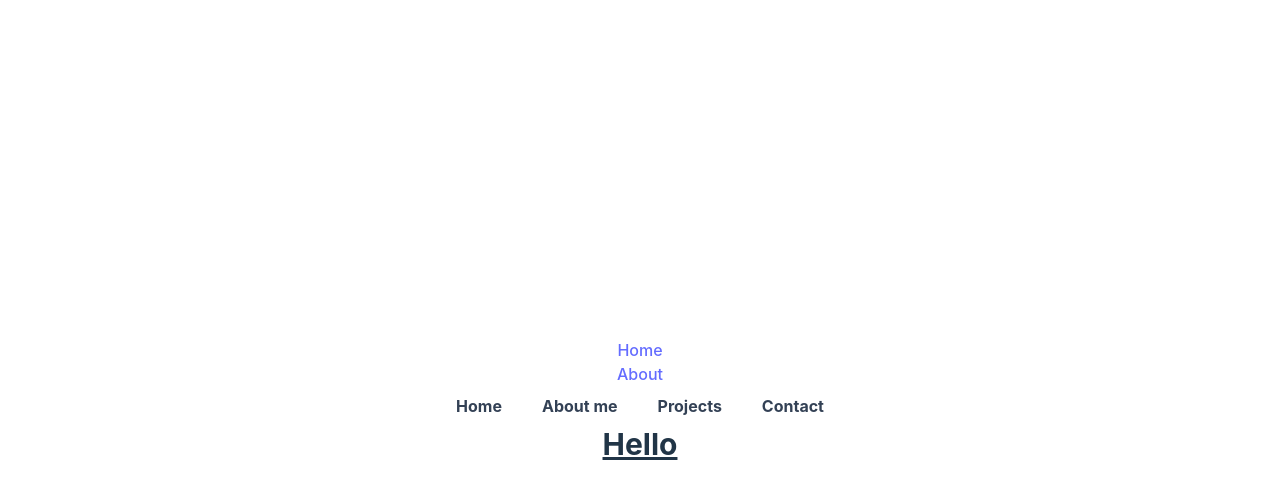
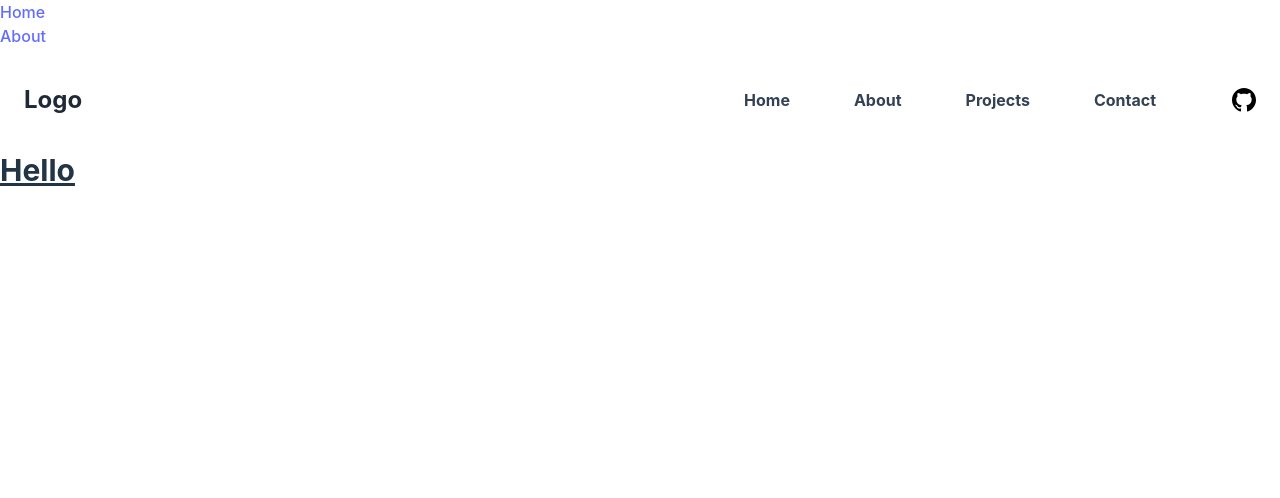
Before and after one commit to jarvin-s/portfolio, a Vue app: page / in a window 1280 px wide. Shown: the top 498 px of the page. Built offline with nearby package versions, Linux system fonts and the light colour scheme.

Commit message:
Update Navbar

```diff
--- a/index.html
+++ b/index.html
@@ -4,7 +4,7 @@
     <meta charset="UTF-8" />
     <link rel="icon" type="image/svg+xml" href="/vite.svg" />
     <meta name="viewport" content="width=device-width, initial-scale=1.0" />
-    <title>Vite + Vue</title>
+    <title>Jarvin Siegers</title>
   </head>
   <body>
     <div id="app"></div>
--- a/src/components/Navbar.vue
+++ b/src/components/Navbar.vue
@@ -1,17 +1,75 @@
-<template>
-    <nav class="flex space-x-4">
-        <a href="/"
-            class="font-bold px-3 py-2 text-slate-700 rounded-lg hover:bg-slate-100 hover:text-slate-900">Home</a>
-        <a href="/about"
-            class="font-bold px-3 py-2 text-slate-700 rounded-lg hover:bg-slate-100 hover:text-slate-900">About me</a>
+
+    <!-- <nav class="flex space-x-4">
+        <a href="/" class="font-bold px-3 py-2 text-slate-700 rounded-lg hover:bg-slate-100 hover:text-slate-900">Home</a>
+        <a href="/about" class="font-bold px-3 py-2 text-slate-700 rounded-lg hover:bg-slate-100 hover:text-slate-900">About
+            me</a>
         <a href="/projects"
             class="font-bold px-3 py-2 text-slate-700 rounded-lg hover:bg-slate-100 hover:text-slate-900">Projects</a>
         <a href="/contact"
             class="font-bold px-3 py-2 text-slate-700 rounded-lg hover:bg-slate-100 hover:text-slate-900">Contact</a>
-    </nav>
+    </nav> -->
+<template>
+    <div class="sticky top-0 bg-white rounded-lg">
+        <nav class="container px-6 py-8 mx-auto md:flex md:justify-between md:items-center">
+            <div class="flex items-center justify-between">
+                <RouterLink to="/" class="text-xl font-bold text-gray-800 md:text-2xl hover:text-blue-400">
+                    Logo
+                </RouterLink>
+                <div @click="showMenu = !showMenu" class="flex md:hidden">
+                    <button type="button" class="text-gray-800 hover:text-gray-400 focus:outline-none focus:text-gray-400">
+                        <svg viewBox="0 0 24 24" class="w-6 h-6 fill-current">
+                            <path fill-rule="evenodd"
+                                d="M4 5h16a1 1 0 0 1 0 2H4a1 1 0 1 1 0-2zm0 6h16a1 1 0 0 1 0 2H4a1 1 0 0 1 0-2zm0 6h16a1 1 0 0 1 0 2H4a1 1 0 0 1 0-2z">
+                            </path>
+                        </svg>
+                    </button>
+                </div>
+            </div>
+
+
+            <!-- Mobile Menu open: "block", Menu closed: "hidden" -->
+            <ul :class="showMenu ? 'flex' : 'hidden'"
+                class="flex-col mt-8 space-y-2 md:flex md:space-y-0 md:flex-row md:items-center md:space-x-10 md:mt-0">
+                <RouterLink :to="'/'">
+                    <li class="font-bold px-3 py-2 text-slate-700 rounded-lg hover:bg-slate-100 hover:text-slate-900">
+                        Home
+                    </li>
+                </RouterLink>
+                <RouterLink :to="'/about'">
+                    <li class="font-bold px-3 py-2 text-slate-700 rounded-lg hover:bg-slate-100 hover:text-slate-900">
+                        About
+                    </li>
+                </RouterLink>
+                <RouterLink :to="'/projects'">
+                    <li class="font-bold px-3 py-2 text-slate-700 rounded-lg hover:bg-slate-100 hover:text-slate-900">
+                        Projects
+                    </li>
+                </RouterLink>
+                <RouterLink :to="'/contact'">
+                    <li class="font-bold px-3 py-2 text-slate-700 rounded-lg hover:bg-slate-100 hover:text-slate-900">
+                        Contact
+                    </li>
+                </RouterLink>
+                <div class="flex justify-between items-center hidden sm:block">
+                    <a target="_blank" href="https://github.com/jarvin-s/hc-group-app"
+                        className="ml-6 block text-slate-400 hover:text-slate-500 dark:hover:text-slate-300">
+                        <svg xmlns="http://www.w3.org/2000/svg" width="24" height="24" viewBox="0 0 24 24">
+                            <path
+                                d="M12 0c-6.626 0-12 5.373-12 12 0 5.302 3.438 9.8 8.207 11.387.599.111.793-.261.793-.577v-2.234c-3.338.726-4.033-1.416-4.033-1.416-.546-1.387-1.333-1.756-1.333-1.756-1.089-.745.083-.729.083-.729 1.205.084 1.839 1.237 1.839 1.237 1.07 1.834 2.807 1.304 3.492.997.107-.775.418-1.305.762-1.604-2.665-.305-5.467-1.334-5.467-5.931 0-1.311.469-2.381 1.236-3.221-.124-.303-.535-1.524.117-3.176 0 0 1.008-.322 3.301 1.23.957-.266 1.983-.399 3.003-.404 1.02.005 2.047.138 3.006.404 2.291-1.552 3.297-1.23 3.297-1.23.653 1.653.242 2.874.118 3.176.77.84 1.235 1.911 1.235 3.221 0 4.609-2.807 5.624-5.479 5.921.43.372.823 1.102.823 2.222v3.293c0 .319.192.694.801.576 4.765-1.589 8.199-6.086 8.199-11.386 0-6.627-5.373-12-12-12z" />
+                        </svg>
+                    </a>
+                </div>
+            </ul>
+        </nav>
+    </div>
 </template>
 <script>
+import { RouterLink } from 'vue-router'
 export default {
-
-}
+    data() {
+        return {
+            showMenu: false,
+        };
+    },
+};
 </script>
--- a/src/style.css
+++ b/src/style.css
@@ -8,8 +8,8 @@
   font-weight: 400;
 
   color-scheme: light dark;
-  color: rgba(255, 255, 255, 0.87);
-  background-color: #fff;
+  /* color: rgba(255, 255, 255, 0.87); */
+  background-color: #40434E;
 
   font-synthesis: none;
   text-rendering: optimizeLegibility;
@@ -23,6 +23,7 @@ a {
   color: #646cff;
   text-decoration: inherit;
 }
+
 a:hover {
   color: #535bf2;
 }
@@ -32,16 +33,9 @@ a {
   color: #646cff;
   text-decoration: inherit;
 }
+
 a:hover {
   color: #535bf2;
-}
-
-body {
-  margin: 0;
-  display: flex;
-  place-items: center;
-  min-width: 320px;
-  min-height: 100vh;
 }
 
 h1 {
@@ -60,9 +54,11 @@ button {
   cursor: pointer;
   transition: border-color 0.25s;
 }
+
 button:hover {
   border-color: #646cff;
 }
+
 button:focus,
 button:focus-visible {
   outline: 4px auto -webkit-focus-ring-color;
@@ -72,11 +68,8 @@ button:focus-visible {
   padding: 2em;
 }
 
-#app {
-  max-width: 1280px;
-  margin: 0 auto;
-  padding: 2rem;
-  text-align: center;
+svg:hover {
+  fill: grey;
 }
 
 @media (prefers-color-scheme: light) {
@@ -84,9 +77,7 @@ button:focus-visible {
     color: #213547;
     background-color: #ffffff;
   }
-  a:hover {
-    color: #747bff;
-  }
+
   button {
     background-color: #f9f9f9;
   }
```
Also changed, not shown: public/github.svg (added).
